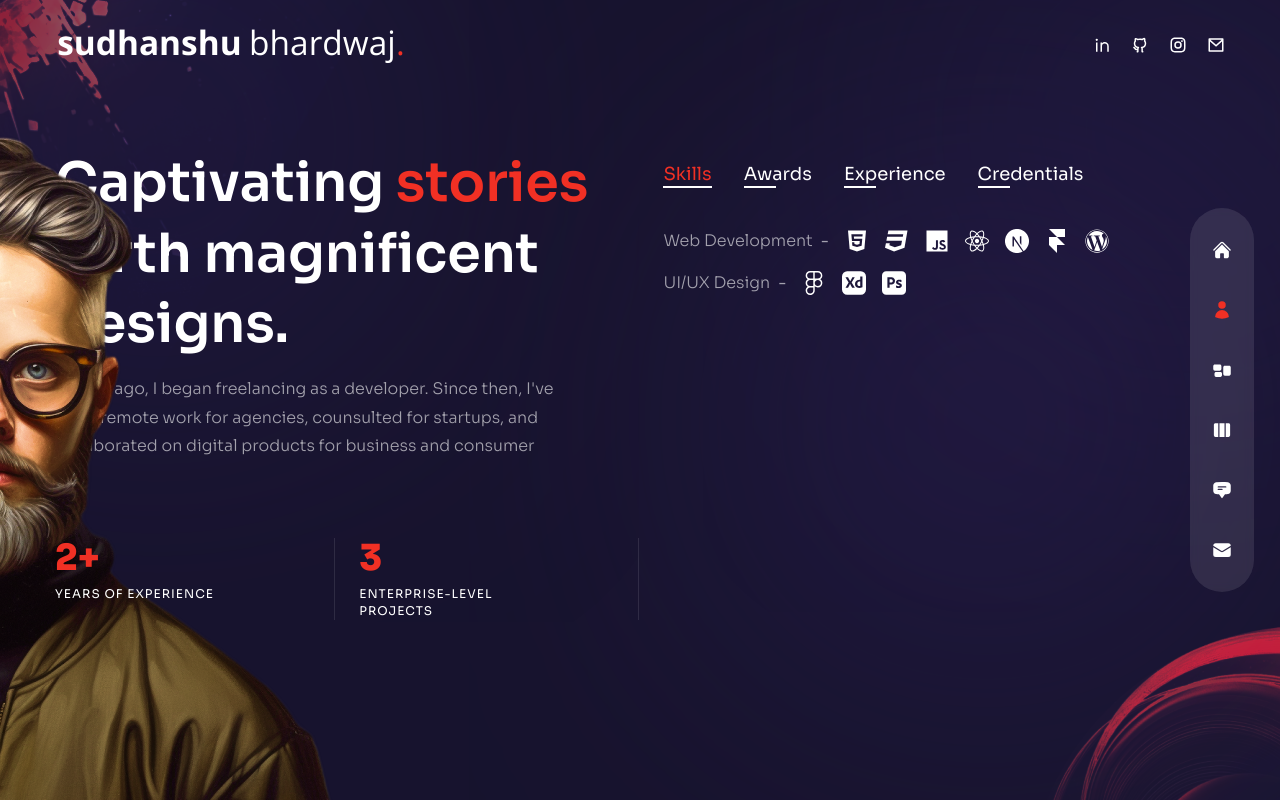
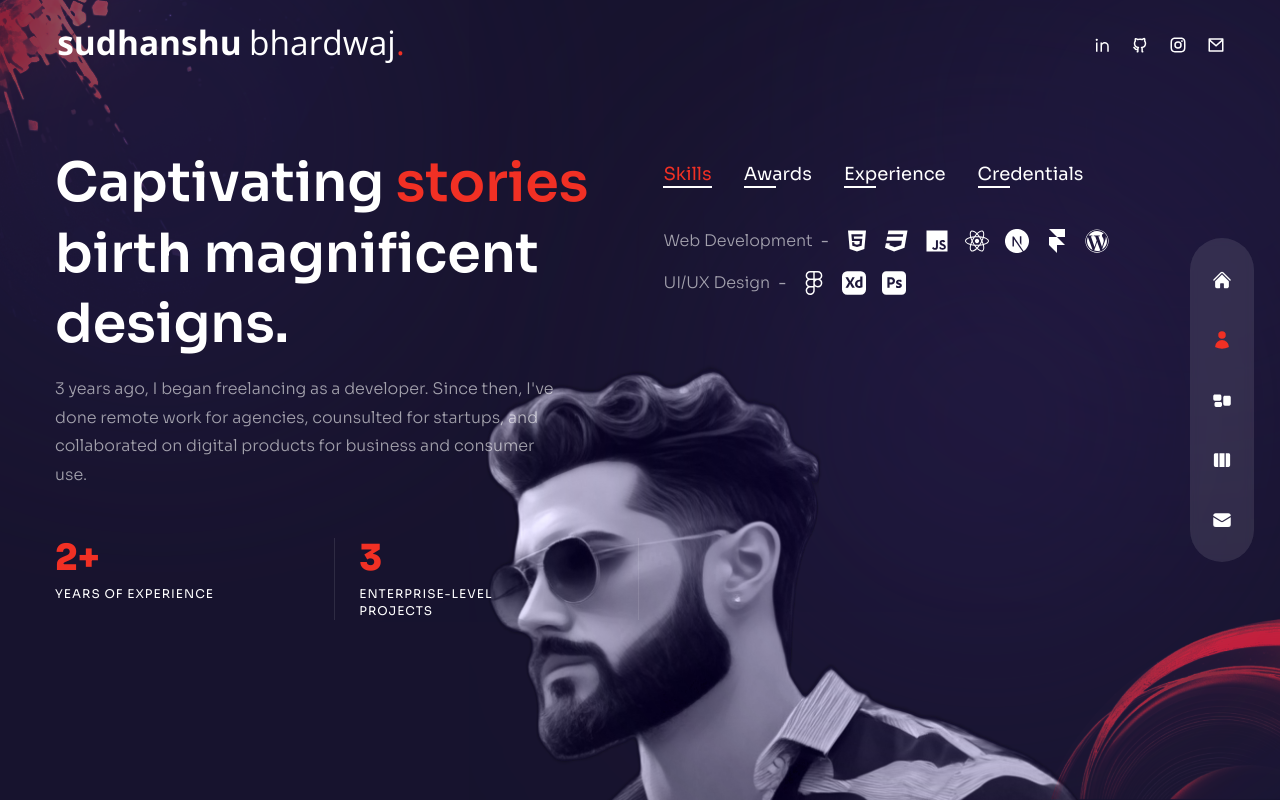
Before and after one commit to Sudhanshu-bh/sb-portfolio, a Next.js app: page /about in a window 1280 px wide. Built offline with nearby package versions, Linux system fonts and the light colour scheme.

Commit message:
enhancements

```diff
--- a/components/Circles.js
+++ b/components/Circles.js
@@ -3,7 +3,7 @@ import Image from 'next/image';
 
 const Circles = () => {
 	return (
-		<div className="w-[200px] xl:w-[300px] absolute -right-16 -bottom-2 mix-blend-color-dodge animate-pulse duration-75 z-10">
+		<div className="w-[200px] xl:w-[300px] absolute -right-16 bottom-0 mix-blend-color-dodge animate-pulse duration-75 z-10">
 			<Image
 				src={'/circles.png'}
 				width={260}
--- a/components/Header.js
+++ b/components/Header.js
@@ -10,7 +10,7 @@ import Socials from '../components/Socials';
 
 const Header = () => {
 	return (
-		<header className="absolute z-30 w-full flex items-center px-16 xl:px-0 xl:h-[90px]">
+		<header className="absolute z-50 w-full flex items-center px-16 xl:px-0 xl:h-[90px]">
 			<div className="container mx-auto">
 				<div className="flex flex-col lg:flex-row justify-between items-center gap-y-6 py-8">
 					{/* logo */}
--- a/components/Layout.js
+++ b/components/Layout.js
@@ -16,7 +16,7 @@ import TopLeftImg from '../components/TopLeftImg';
 const Layout = ({ children }) => {
 	return (
 		<div
-			className={`page bg-site text-white bg-cover bg-no-repeat ${sora.variable} font-sora relative`}
+			className={`page bg-site text-white bg-cover bg-no-repeat min-h-[770px] ${sora.variable} font-sora relative overflow-hidden`}
 		>
 			<TopLeftImg />
 			<Nav />
--- a/components/Nav.js
+++ b/components/Nav.js
@@ -15,11 +15,6 @@ export const navData = [
 	{ name: 'services', path: '/services', icon: <HiRectangleGroup /> },
 	{ name: 'work', path: '/work', icon: <HiViewColumns /> },
 	{
-		name: 'testimonials',
-		path: '/testimonials',
-		icon: <HiChatBubbleBottomCenterText />,
-	},
-	{
 		name: 'contact',
 		path: '/contact',
 		icon: <HiEnvelope />,
@@ -33,7 +28,7 @@ const Nav = () => {
 	const router = useRouter();
 	const pathname = router.pathname;
 	return (
-		<nav className="flex flex-col items-center xl:justify-center gap-y-4 fixed h-max bottom-0 mt-auto xl:right-[2%] z-50 top-0 w-full xl:w-16 xl:max-w-md xl:h-screen">
+		<nav className="flex flex-col items-center xl:justify-center gap-y-4 fixed h-max bottom-0 mt-auto xl:right-[2%] z-40 top-0 w-full xl:w-16 xl:max-w-md xl:h-screen">
 			{/* inner */}
 			<div className="flex w-full xl:flex-col items-center justify-between xl:justify-center gap-y-10 px-4 md:px-40 xl:px-0 h-[80px] xl:h-max py-8 bg-white/10 backdrop-blur-sm text-3xl xl:text-xl xl:rounded-full">
 				{navData.map((link, index) => {
--- a/components/TestimonialSlider.js
+++ /dev/null
@@ -1,30 +0,0 @@
-// testimonial data
-const testimonialData = [
-  {
-    image: '/t-avt-1.png',
-    name: 'Anne Smith',
-    position: 'Customer',
-    message:
-      'Lorem ipsum dolor sit amet consectetur adipisicing elit. Cum expedita odit beatae, cupiditate saepe quam officia aut placeat quas neque!',
-  },
-  {
-    image: '/t-avt-2.png',
-    name: 'Jane Doe',
-    position: 'Customer',
-    message:
-      'Lorem ipsum dolor sit amet consectetur adipisicing elit. Cum expedita odit beatae, cupiditate saepe quam officia aut placeat quas neque!',
-  },
-  {
-    image: '/t-avt-3.png',
-    name: 'Jhon Doe',
-    position: 'Customer',
-    message:
-      'Lorem ipsum dolor sit amet consectetur adipisicing elit. Cum expedita odit beatae, cupiditate saepe quam officia aut placeat quas neque!',
-  },
-];
-
-const TestimonialSlider = () => {
-  return <div>Testimonial Slider</div>;
-};
-
-export default TestimonialSlider;
--- a/pages/about/index.js
+++ b/pages/about/index.js
@@ -121,7 +121,7 @@ const About = () => {
 	}, [YOE]);
 
 	return (
-		<div className="h-full bg-primary/30 py-32 text-center xl:text-left">
+		<div className="h-full bg-primary/30 py-32 text-center xl:text-left overflow-hidden">
 			<Circles />
 			{/* avatar img */}
 			<motion.div
@@ -129,11 +129,11 @@ const About = () => {
 				initial="hidden"
 				animate="show"
 				exit="hidden"
-				className="hidden xl:flex absolute bottom-0 -left-[370px]"
+				className="hidden xl:flex absolute -bottom-[32rem] right-[10%] z-10 mix-blend-luminosity w-[43rem]"
 			>
 				<Avatar />
 			</motion.div>
-			<div className="container mx-auto h-full flex flex-col items-center xl:flex-row gap-x-6">
+			<div className="container mx-auto h-full flex flex-col items-center xl:flex-row gap-x-6 relative z-10">
 				{/* text */}
 				<div className="flex-1 flex flex-col justify-center">
 					<motion.h2
--- a/pages/index.js
+++ b/pages/index.js
@@ -17,7 +17,7 @@ const Home = () => {
 		<div className="bg-primary/60 h-full">
 			{/* text */}
 			<div className="w-full h-full bg-gradient-to-r from-primary/10 via-black/30 to-black/10">
-				<div className="text-center flex flex-col justify-center xl:pt-40 xl:text-left h-full container mx-auto">
+				<div className="relative z-10 text-center flex flex-col justify-center xl:pt-40 xl:text-left h-full container mx-auto">
 					{/* title */}
 					<motion.h1
 						variants={fadeIn('down', 0.2)}
@@ -27,7 +27,7 @@ const Home = () => {
 						className="h1"
 					>
 						Transforming Ideas <br /> Into{' '}
-						<span className="text-accent">Digiral Reality</span>
+						<span className="text-accent">Digital Reality</span>
 					</motion.h1>
 					{/* subtitle */}
 					<motion.p
@@ -68,7 +68,7 @@ const Home = () => {
 					animate="show"
 					exit="hidden"
 					transition={{ duration: 1, ease: 'easeInOut' }}
-					className="w-full h-full max-w-[737px] max-h-[678px] absolute -bottom-32 lg:bottom-0 lg:right-[8%]"
+					className="w-full h-full max-w-[737px] max-h-[678px] absolute -bottom-32 lg:bottom-0 lg:right-[8%] right-2 mix-blend-luminosity"
 				>
 					<Avatar />
 				</motion.div>
--- a/pages/testimonials/index.js
+++ /dev/null
@@ -1,5 +0,0 @@
-const Testimonials = () => {
-  return <div>Testimonials</div>;
-};
-
-export default Testimonials;
--- a/styles/globals.css
+++ b/styles/globals.css
@@ -20,10 +20,10 @@
 
 @layer base {
 	body {
-    @apply bg-secondary overflow-hidden leading-relaxed;
+		@apply bg-secondary overflow-x-hidden overflow-y-auto leading-relaxed;
 	}
 	.page {
-    @apply w-full h-screen overflow-hidden;
+		@apply w-full h-screen;
 	}
 	.h1 {
 		@apply text-[35px] leading-tight md:text-[60px] md:leading-[1.3] mb-8 font-semibold;
```
Also changed, not shown: public/avatar.png, 1 other file (tests, documents, lock files or other folders). Lines whose indentation alone changed are shown as unchanged.
